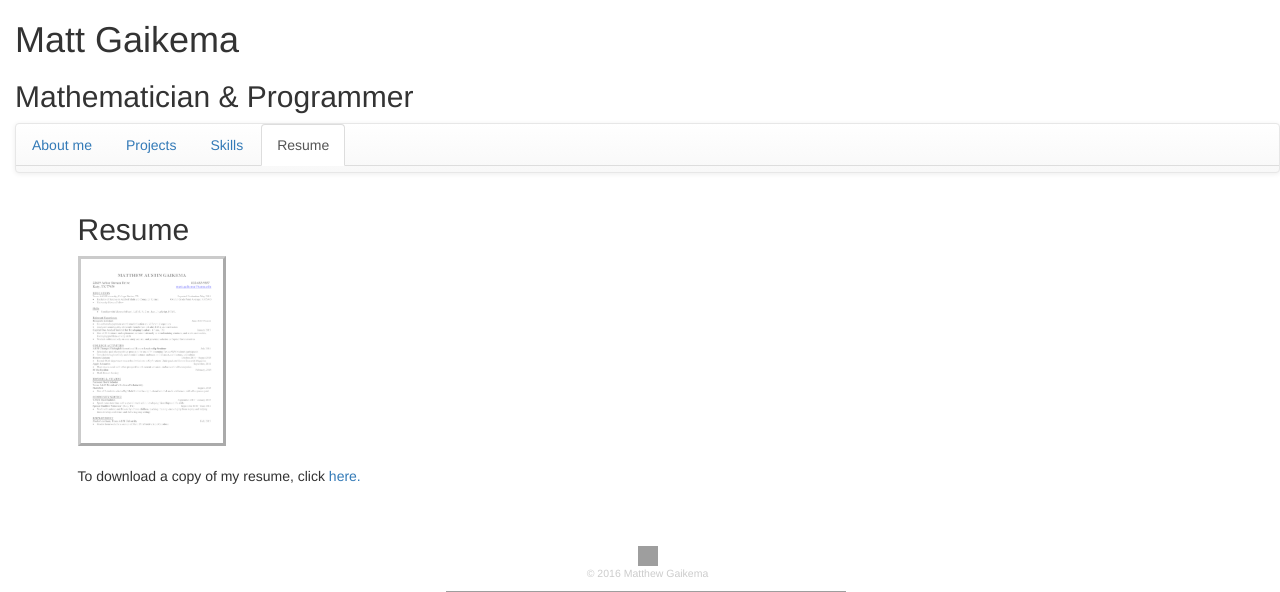
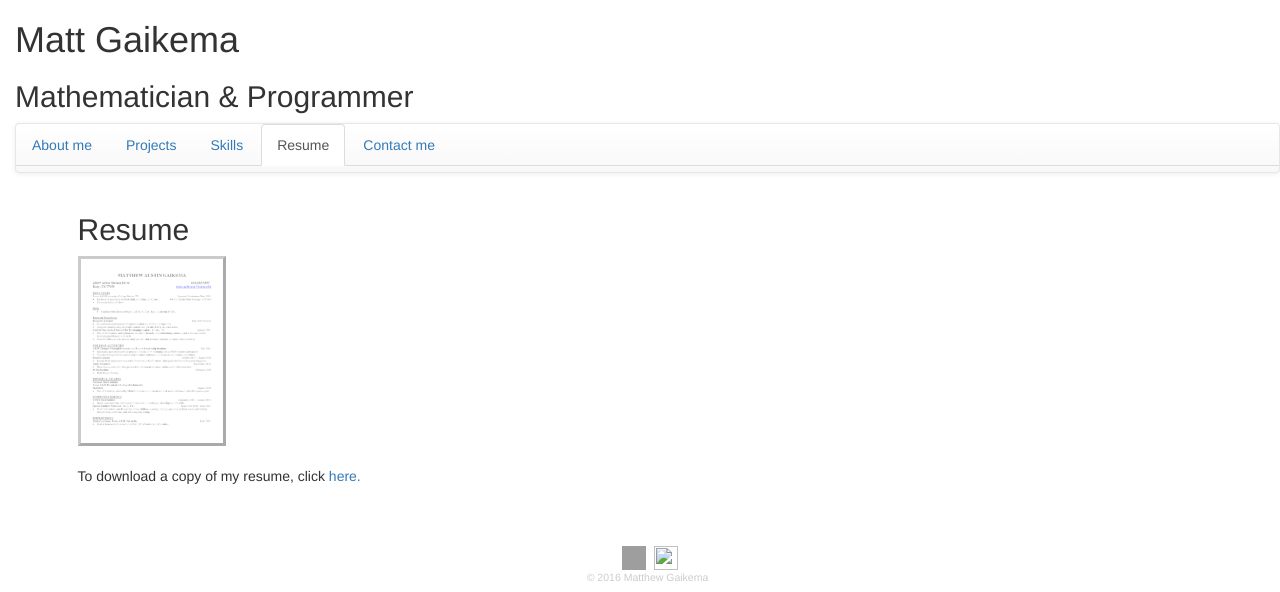
Before and after one commit to TexAgg/TexAgg.github.io, a PHP site: page /resume.php in a window 1280 px wide. Shown: the top 592 px of the page. Run offline with PHP 8.4, Linux system fonts and the light colour scheme; grey boxes are pictures that could not be loaded.

Commit message:
Add connect page

```diff
--- a/inc/footer.php
+++ b/inc/footer.php
@@ -1,5 +1,6 @@
 	<footer>
 		<a href='https://www.facebook.com/matt.gaikema'><img id='fb' src='https://www.facebook.com/images/fb_icon_325x325.png'/></a>
+		<a href="https://github.com/TexAgg"><img id="gh" src="https://dl.dropboxusercontent.com/s/465ict0j7kxuemk/favicon.ico?dl=0"></a>
 		<p>&copy 2016 Matthew Gaikema</p>
 
 		<!--PayPal donate button-->
--- a/inc/header.php
+++ b/inc/header.php
@@ -44,5 +44,6 @@
 			<li role="presentation" class="projects<?php if ($section=="projects"){echo " on active";}?>"><a href="projects.php">Projects</a></li>
 			<li role="presentation" class="skills<?php if ($section=="skills"){echo " on active";}?>"><a href="skills.php">Skills</a></li>
 			<li role="presentation" class="resume<?php if ($section=="resume"){echo " on active";}?>"><a href="resume.php">Resume</a></li>
+			<li role="presentation" class="resume<?php if ($section=="connect"){echo " on active";}?>"><a href="connect.php">Contact me</a></li>
 		</ul>
 	</nav>
--- a/styles/style.css
+++ b/styles/style.css
@@ -58,9 +58,15 @@ footer
 
 #fb
 {
-	width: 20px;
-    height: 20px;
+	width: 24px;
+    height: 24px;
     margin: 0 5px;
+}
+
+#gh
+{
+	width: 24px;
+    height: 24px;
 }
 
 .skills-list
```
Also changed, not shown: connect.php (added, +20 -0 lines).
